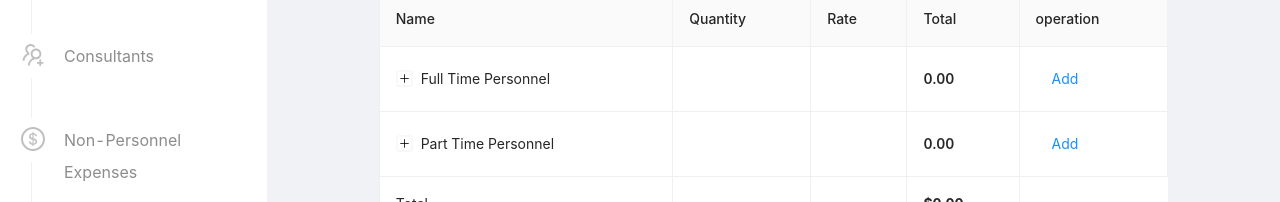
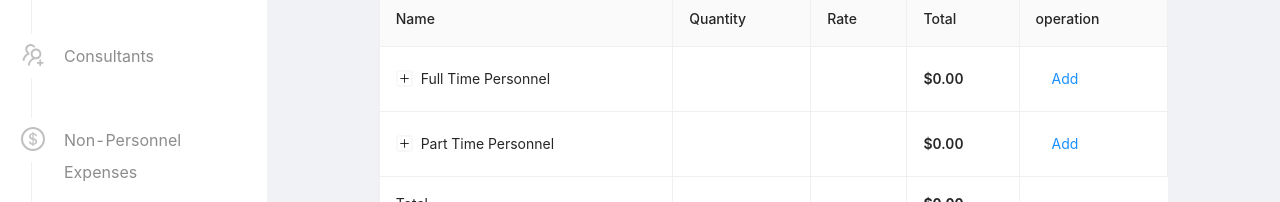
Before and after one commit to ryanjbudhu/BudgetForm, a React (Create React App) app: page / in a window 1280 px wide. Shown: the part 235-437 px from the top of the page. Built offline with nearby package versions, Linux system fonts and the light colour scheme.

Commit message:
formatting number to be currency

```diff
--- a/src/pages/BudgetPage/BudgetPage.js
+++ b/src/pages/BudgetPage/BudgetPage.js
@@ -85,7 +85,12 @@ const EditableCell = ({
                 }}
                 onClick={toggleEdit}
             >
-                {children}
+                {dataIndex === "rate"
+                    ? new Intl.NumberFormat("en-US", {
+                          style: "currency",
+                          currency: "USD",
+                      }).format(Number.parseFloat(children[1]))
+                    : children}
             </div>
         );
     } else if (
@@ -148,7 +153,14 @@ export default class BudgetPage extends Component {
                                 } else return 0;
                             })
                             .reduce((acc, curr) => acc + curr, 0);
-                        return <Text strong>{total.toFixed(2)}</Text>;
+                        return (
+                            <Text strong>
+                                {new Intl.NumberFormat("en-US", {
+                                    style: "currency",
+                                    currency: "USD",
+                                }).format(total)}
+                            </Text>
+                        );
                     }
                 },
             },
@@ -315,8 +327,15 @@ export default class BudgetPage extends Component {
                                 <Table.Summary.Cell></Table.Summary.Cell>
                                 <Table.Summary.Cell>
                                     <Text
-                                        style={{ fontWeight: "bolder" }}
-                                    >{`$${total.toFixed(2)}`}</Text>
+                                        style={{
+                                            fontWeight: "bolder",
+                                        }}
+                                    >
+                                        {new Intl.NumberFormat("en-US", {
+                                            style: "currency",
+                                            currency: "USD",
+                                        }).format(total)}
+                                    </Text>
                                 </Table.Summary.Cell>
                             </Table.Summary.Row>
                         );
```
